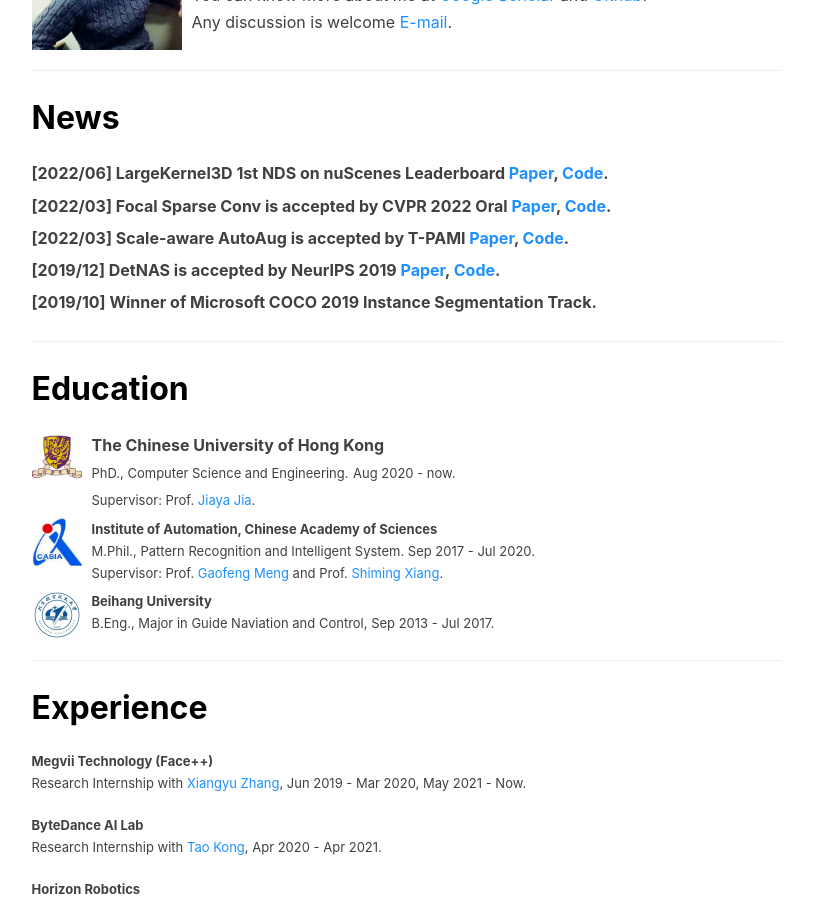
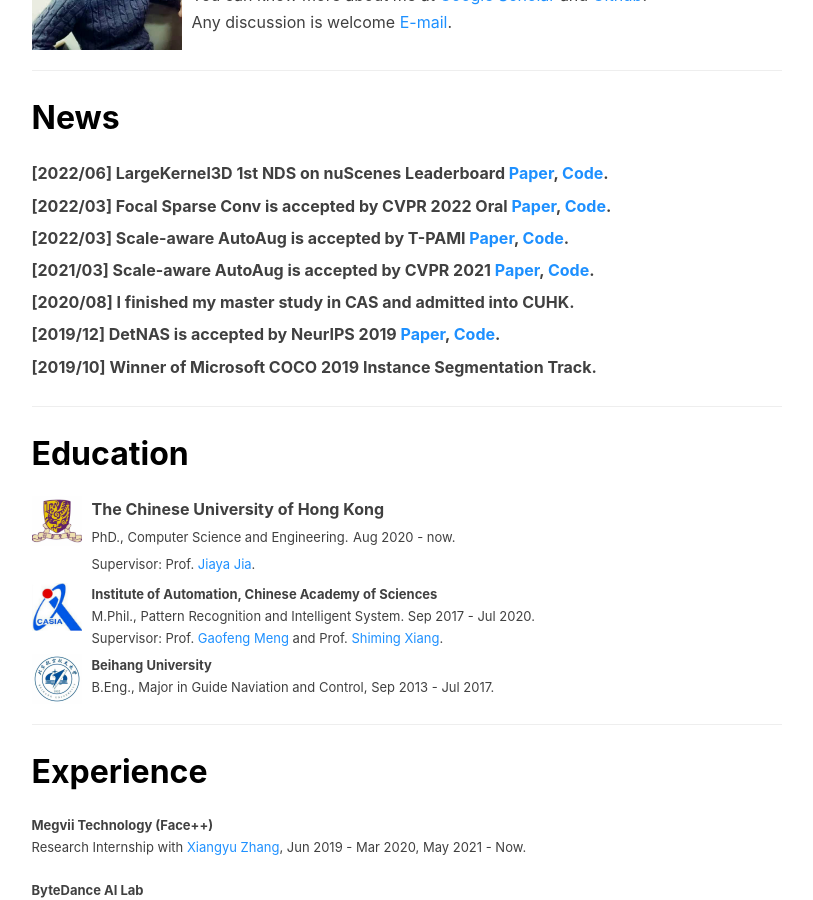
Before and after one commit to yukang2017/yukang2017.github.io, a Jekyll site: the page built from index.html, in a window 1280 px wide and 900 px high, scrolled down 518 px. Shown: the whole window, without its empty margins (136-949 px from the left). Built offline with Jekyll 4.4.1, drawn with Linux system fonts in a browser that asks for light colours; nearby versions of some CDN libraries; the list of posts is cut into pages by our own code; comment, search, counter and statistics services are not loaded.

Commit message:
Update index.html

```diff
--- a/index.html
+++ b/index.html
@@ -54,6 +54,18 @@
 					[2022/03] Scale-aware AutoAug is accepted by T-PAMI <a target="_blank"
 					   href="https://ieeexplore.ieee.org/abstract/document/9756374"><font color="DodgerBlue">Paper</font></a>, <a target="_blank"
 					   href="https://github.com/dvlab-research/SA-AutoAug"><font color="DodgerBlue">Code</font></a>.
+				 </strong>
+				</p>
+				<p class="media-heading">
+					<strong>
+					[2021/03] Scale-aware AutoAug is accepted by CVPR 2021 <a target="_blank"
+					   href="https://arxiv.org/abs/2103.17220"><font color="DodgerBlue">Paper</font></a>, <a target="_blank"
+					   href="https://github.com/dvlab-research/SA-AutoAug"><font color="DodgerBlue">Code</font></a>.
+				 </strong>
+				</p>
+				<p class="media-heading">
+					<strong>
+					[2020/08] I finished my master study in CAS and admitted into CUHK.
 				 </strong>
 				</p>
 				<p class="media-heading">
```
